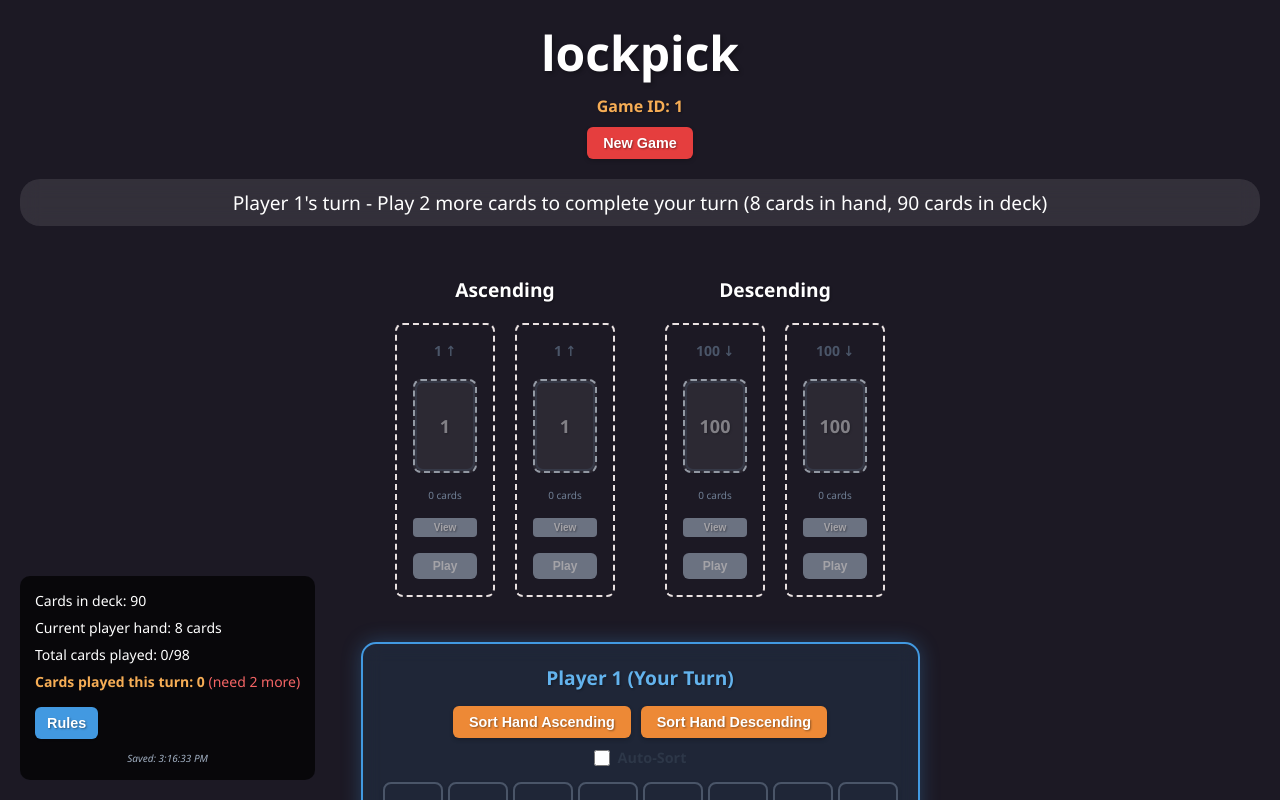
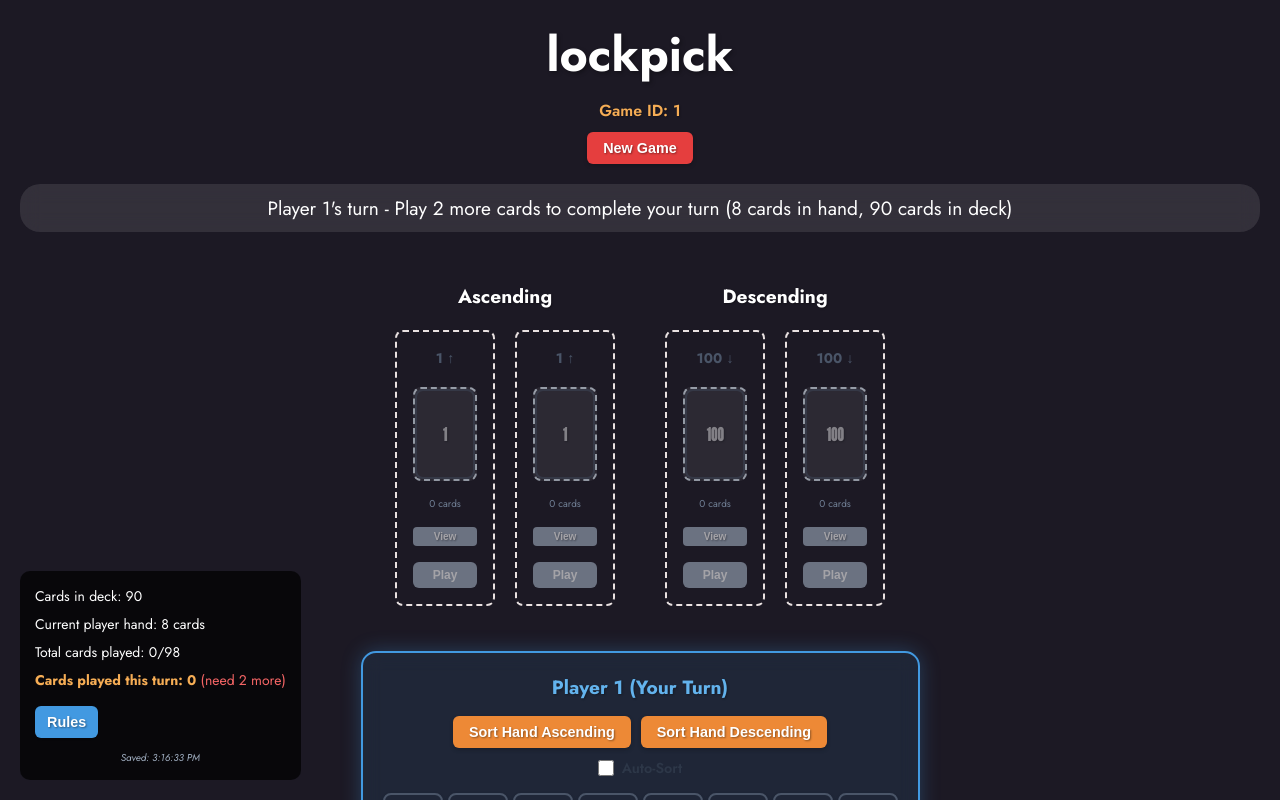
Before and after one commit to simonproudfootxyz/lockpick, a React (Create React App) app: page /game/1 in a window 1280 px wide. Shown: the top 800 px of the page. Built offline with nearby package versions, Linux system fonts and the light colour scheme; no server answers.

Commit message:
- add fonts

```diff
--- a/public/index.html
+++ b/public/index.html
@@ -12,6 +12,12 @@
       user's mobile device or desktop. See https://developers.google.com/web/fundamentals/web-app-manifest/
     -->
     <link rel="manifest" href="%PUBLIC_URL%/manifest.json" />
+    <link rel="preconnect" href="https://fonts.googleapis.com" />
+    <link rel="preconnect" href="https://fonts.gstatic.com" crossorigin />
+    <link
+      href="https://fonts.googleapis.com/css2?family=Jost:ital,wght@0,100..900;1,100..900&family=League+Gothic&display=swap"
+      rel="stylesheet"
+    />
     <!--
       Notice the use of %PUBLIC_URL% in the tags above.
       It will be replaced with the URL of the `public` folder during the build.
--- a/src/App.css
+++ b/src/App.css
@@ -11,6 +11,7 @@
 }
 
 .App {
+  font-family: "Jost", sans-serif;
   margin: 0;
   padding: 0;
   min-height: 100vh;
--- a/src/Card.css
+++ b/src/Card.css
@@ -45,4 +45,5 @@
 .card-value {
   font-size: 18px;
   font-weight: bold;
+  font-family: "League Gothic", sans-serif;
 }
--- a/src/Game.css
+++ b/src/Game.css
@@ -1,7 +1,6 @@
 .game {
   min-height: 100vh;
   padding: 20px;
-  font-family: "Segoe UI", Tahoma, Geneva, Verdana, sans-serif;
 }
 
 .game-header {
--- a/src/GameSetup.css
+++ b/src/GameSetup.css
@@ -4,7 +4,6 @@
   align-items: center;
   justify-content: center;
   padding: 20px;
-  font-family: "Segoe UI", Tahoma, Geneva, Verdana, sans-serif;
 }
 
 .setup-container {
--- a/src/index.css
+++ b/src/index.css
@@ -6,9 +6,7 @@
 
 body {
   margin: 0;
-  font-family: -apple-system, BlinkMacSystemFont, "Segoe UI", "Roboto", "Oxygen",
-    "Ubuntu", "Cantarell", "Fira Sans", "Droid Sans", "Helvetica Neue",
-    sans-serif;
+  font-family: "Jost", sans-serif;
   -webkit-font-smoothing: antialiased;
   -moz-osx-font-smoothing: grayscale;
   min-height: 100vh;
```
